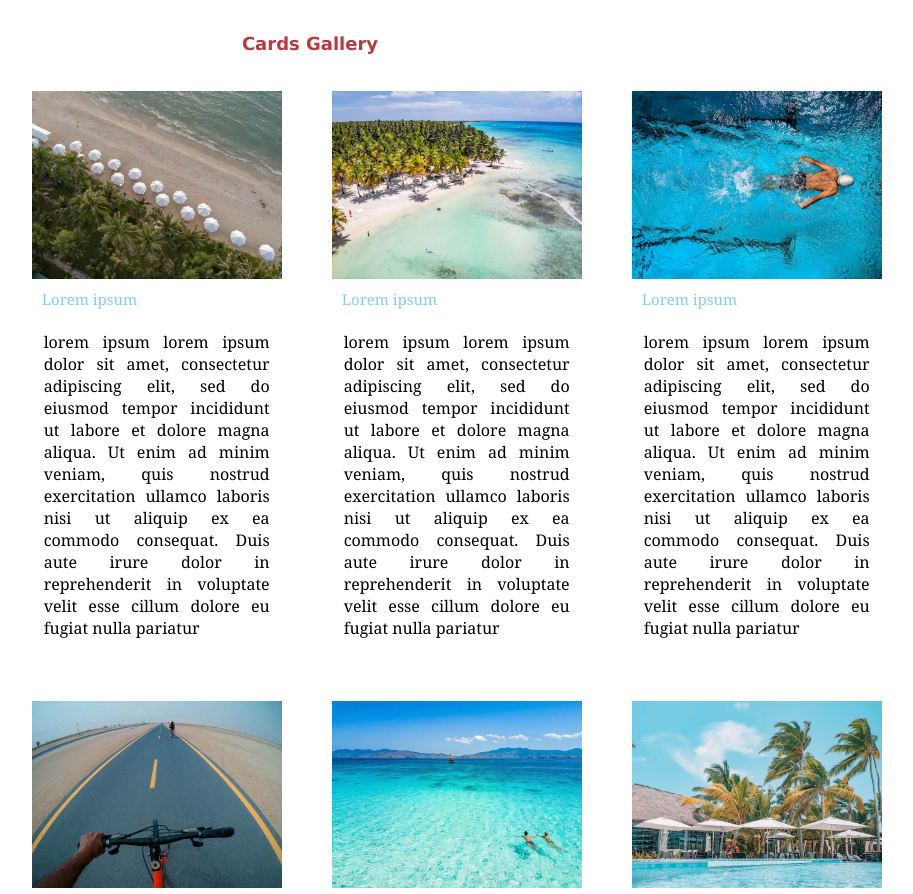
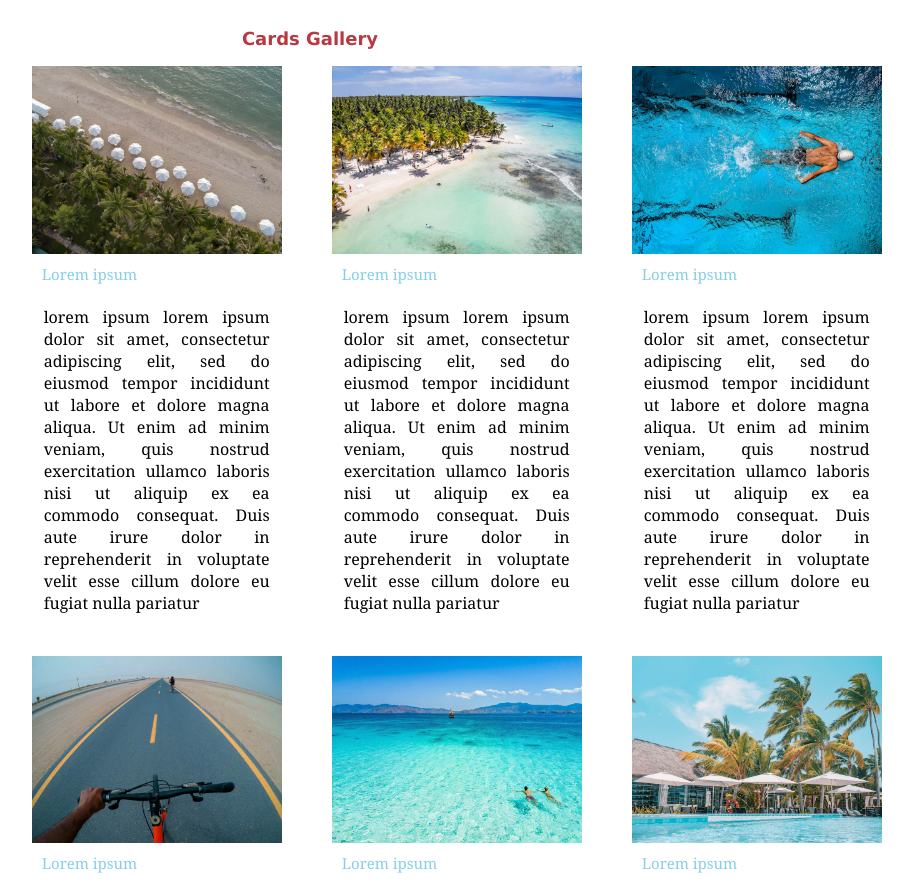
Before and after one commit to mbabic-arena/Day06-07, a plain HTML site: page ex01/src/index.html in a window 1280 px wide. Shown: the top 894 px of the page, without its empty margins (330-1243 px from the left). Drawn offline with Linux system fonts and the light colour scheme.

Commit message:
Updated index.css

```diff
--- a/ex01/style/index.css
+++ b/ex01/style/index.css
@@ -9,7 +9,7 @@ h1 {
   font-size: 18px;
   color: B83A41;
   text-align: center;
-  padding-top: 25px;
+  padding-top: 20px;
 }
 
 /* Clear floats after the columns */
@@ -19,25 +19,28 @@ h1 {
   clear: both;
 }
 
-div.gallery {
-  margin: 25px;
+.gallery {
+  margin-top: 5px;
+  margin-bottom: 25px;
+  margin-left: 25px;
+  margin-right: 25px;
   float: left;
   width: 250px;
 }
 
-div.gallery img {
+.gallery img {
   width: 100%;
   height: auto;
 }
 
-div.img_title {
+.img_title {
   font-family: Cambria, Cochin, Georgia, Times, 'Times New Roman', serif;
   font-size: 15px;
   padding: 10px;
   text-align: left;
   color: skyblue;
 }
-div.desc {
+.desc {
   font-family: Cambria, Cochin, Georgia, Times, 'Times New Roman', serif;
   text-align: justify;
   padding: 12px;
```
